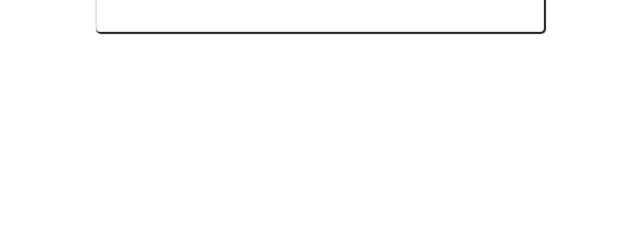
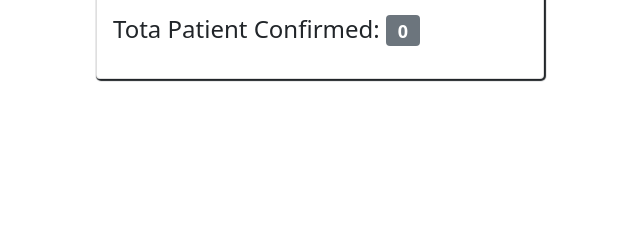
Before and after one commit to Abdulmajeedy/covid-detactor, a PHP site: page /result.php?response=1 in a window 1280 px wide. Shown: the part 484-724 px from the top of the page, without its empty margins (320-960 px from the left). Run offline with PHP 8.4, Linux system fonts and the light colour scheme; data that the repository does not hold is empty.

Commit message:
New Commit

```diff
--- a/result.php
+++ b/result.php
@@ -46,6 +46,10 @@
                         <p>Patient Confirmed: <span class="badge bg-warning"><?php echo $confirmed;?></span>
                         <p> Critical Patient: <span class="badge bg-warning"><?php echo $critical;?></span>
                         <p>Deaths: <span class="badge bg-danger"><?php echo $dead;?></span>
+                        <p>Tota Patient Confirmed: <span
+                                class="badge bg-secondary"><?php echo $confirmed+$recovered+$critical+$dead;?>
+                            </span>
+
                             </h2>
 
 
```
